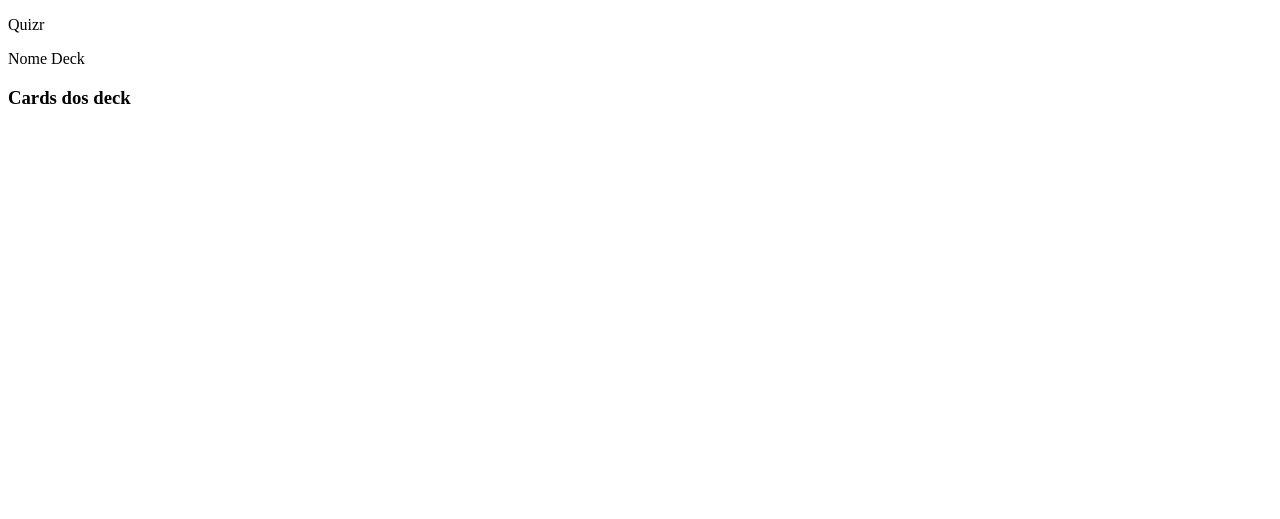
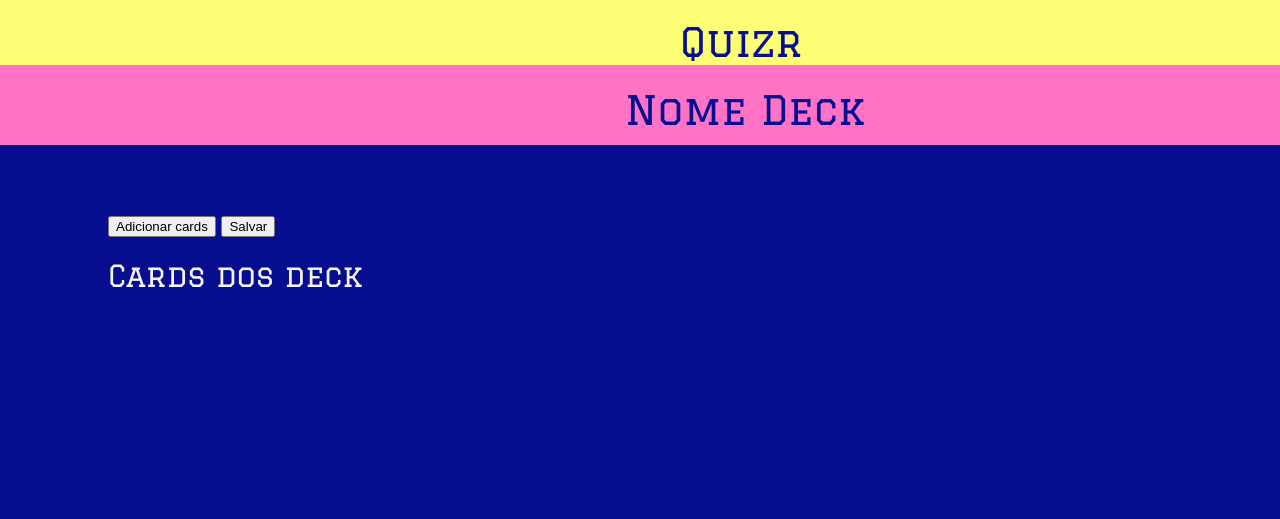
Before and after one commit to USPCodeLabSanca/Flashcard-Quizz-on, a plain HTML site: page pages/telaCards.html in a window 1280 px wide. Drawn offline with Linux system fonts and the light colour scheme.

Commit message:
Falta posicionar elementos  e melhorar estilo

```diff
--- a/pages/telaCards.html
+++ b/pages/telaCards.html
@@ -3,6 +3,10 @@
     <head>
         <meta charset="UTF-8">
         <meta http-equiv="X-UA-Compatible" content="IE=edge">
+        <meta name="viewport" content="width=device-width, initial-scale=1.0">
+        <link rel="preconnect" href="https://fonts.googleapis.com">
+        <link rel="preconnect" href="https://fonts.gstatic.com" crossorigin>
+        <link href="https://fonts.googleapis.com/css2?family=Graduate&display=swap" rel="stylesheet">
         <link rel="stylesheet" href="../styles/telaCards.css">
         <title>Tela dos Cards - Quizr</title>
     </head>
@@ -10,7 +14,7 @@
     <body>
         <div id="container">
             <div id="cabecalho1">
-                <p id="titulo"> Quizr </p>
+                <h1 class="titulo"> Quizr </h1>
             </div>
 
             <div id="cabecalho2">
@@ -18,11 +22,18 @@
             </div>
 
             <div id="corpo">
-                <h3>Cards dos deck</h3>
+                <h3 class="subtitulo">Cards dos deck</h3>
                 <ul id="lista-cards">
 
                 </ul>
+
+                <button id="botaoAd"> Adicionar cards </button>
+
+                <button id="botaoSalvar"> Salvar </button>
+
             </div>
+
+
 
         </div>
 
--- a/styles/telaCards.css
+++ b/styles/telaCards.css
@@ -0,0 +1,73 @@
+body{
+    background-color: #080E90;
+    font-family: 'Graduate';
+    font-style: normal;
+}
+
+.titulo{
+    display: flex;
+    position: fixed;
+    width: 148px;
+    height: 0px;
+    left: 680px;
+    top: 0px;
+    font-weight: 400;
+    font-size: 40px;
+    line-height: 30px;
+    color: #080E90;
+
+}
+
+#nomeDeck{
+    display:flex;
+    position: fixed;
+    width: 288px;
+    height: 40px;
+    left: 625px;
+    top: 60px;
+    font-weight: 400;
+    font-size: 40px;
+    line-height: 20px;
+    color: #080E90;
+}
+
+#cabecalho1{
+    display: flex;
+    position: fixed;
+    width: 100%;
+    height: 80px;
+    left: 0px;
+    top: 0px;
+    background-color: #FCFF73;
+}
+
+#cabecalho2{
+    display: flex;
+    position: fixed;
+    width: 100%;
+    height: 80px;
+    left: 0px;
+    top: 65px;
+    background-color: #FF73C7;
+}
+
+.subtitulo{
+    position: absolute;
+    width: 340px;
+    height: 0px;
+    left: 0px;
+    top: 30px;
+    font-weight: 200;
+    font-size: 30px;
+    line-height: 0px;
+    color: #F5F5F5;
+}
+
+#corpo{
+    position: relative;
+    color:#FCFF73;
+    width: 900px;
+    height: 300px;
+    top: 200px;
+    left: 100px;
+}
```
